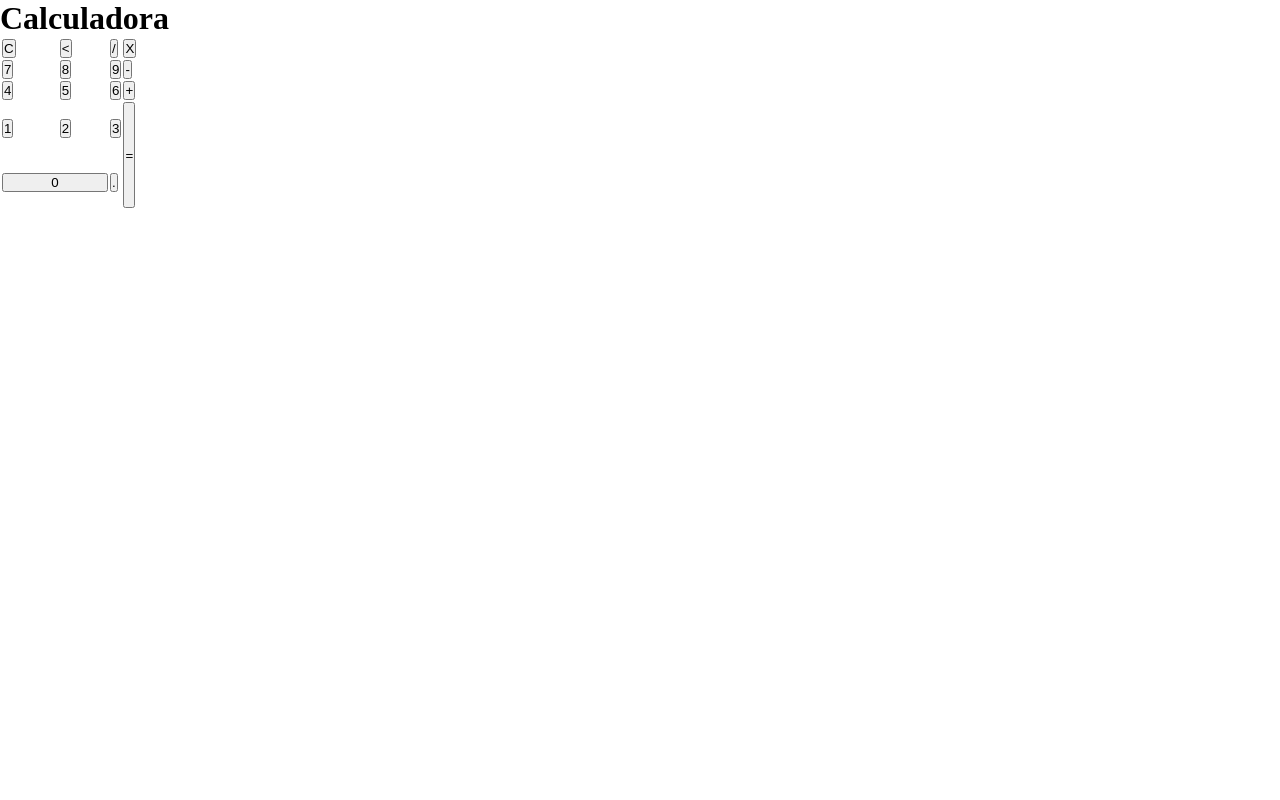
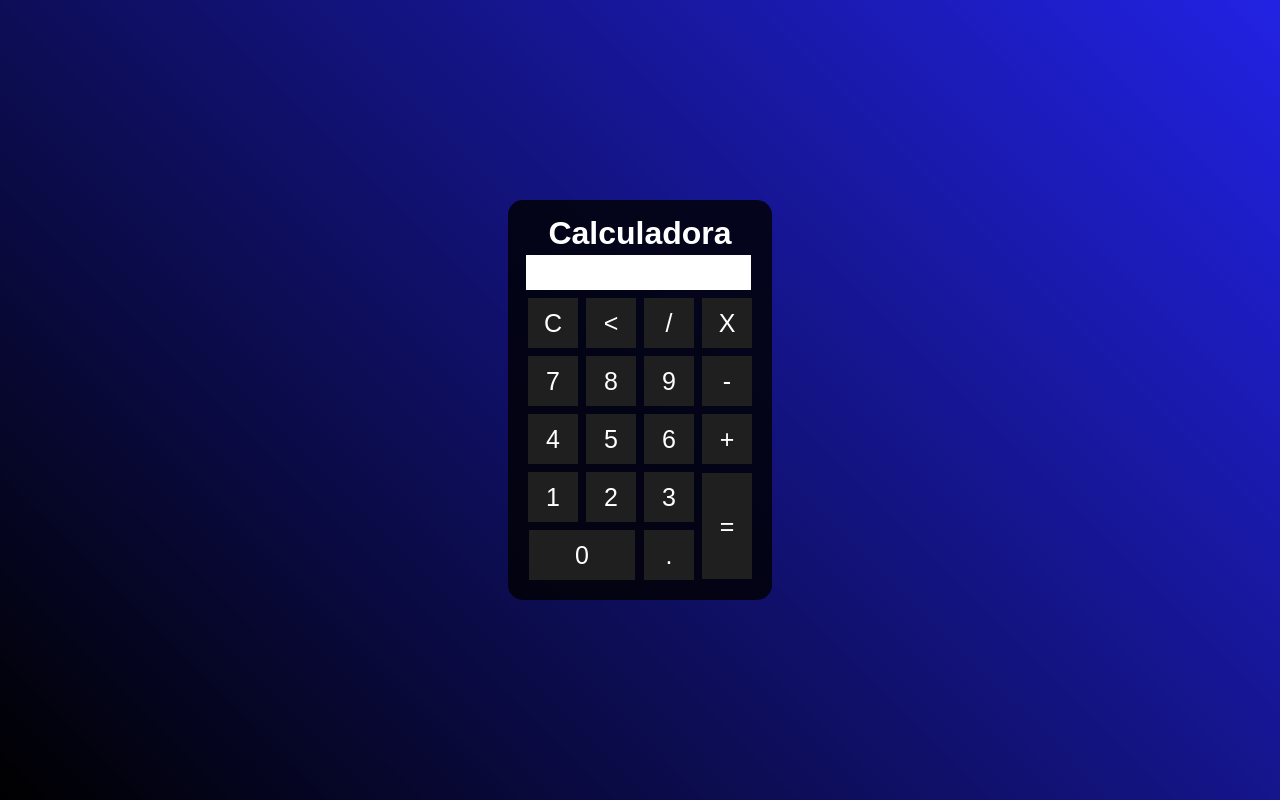
Before and after one commit to davittiw-zz/calculadora, a plain HTML site: page index.html in a window 1280 px wide. Drawn offline with Linux system fonts and the light colour scheme.

Commit message:
adicionei as folhas de esilo

```diff
--- a/index.html
+++ b/index.html
@@ -9,6 +9,45 @@
         *{
             margin: 0;
             padding: 0;
+        }
+        .fundo{
+            background-image: linear-gradient(45deg, black, rgb(34, 34, 228));
+            height: 100vh;
+            color: #fff;
+            font-family: sans-serif;
+            text-align: center;
+        }
+        .calculadora{
+            position: absolute;
+            background-color: rgba(0, 0, 0, 0.8);
+            top: 50%;
+            left: 50%;
+            transform: translate(-50%, -50%);
+            border-radius: 15px;
+            padding: 15px;
+        }
+        .botao{
+            width: 50px;
+            height: 50px;
+            font-size: 25px;
+            cursor: pointer;
+            background-color: rgb(31, 31, 31);
+            border: none;
+            color: #fff;
+            margin: 3px;
+        }
+        .botao:hover{
+            background-color: black;
+        }
+        #resultado{
+            width: 225px;
+            background-color: #fff;
+            height: 35px;
+            margin: 3px;
+            font-size: 30px;
+            color: black;
+            font-weight: 500;
+            text-align: right;
         }
     </style>
 </head>
```
